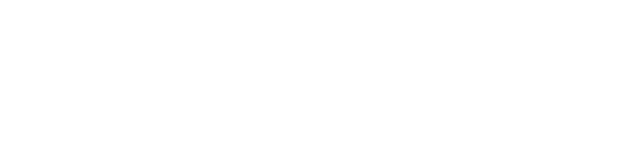
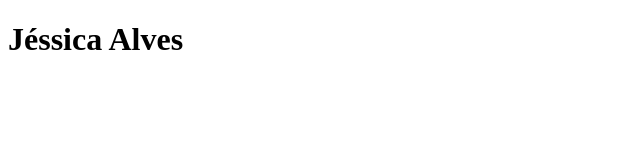
Before and after one commit to Jessicagel/aula-git, a plain HTML site: page index.html in a window 1280 px wide. Shown: the whole page, without its empty margins (0-640 px from the left). Drawn offline with Linux system fonts and the light colour scheme.

Commit message:
atualizar index.html

```diff
--- a/index.html
+++ b/index.html
@@ -6,6 +6,6 @@
     <title>Document</title>
 </head>
 <body>
-
+    <h1>Jéssica Alves</h1>
 </body>
 </html>
```
